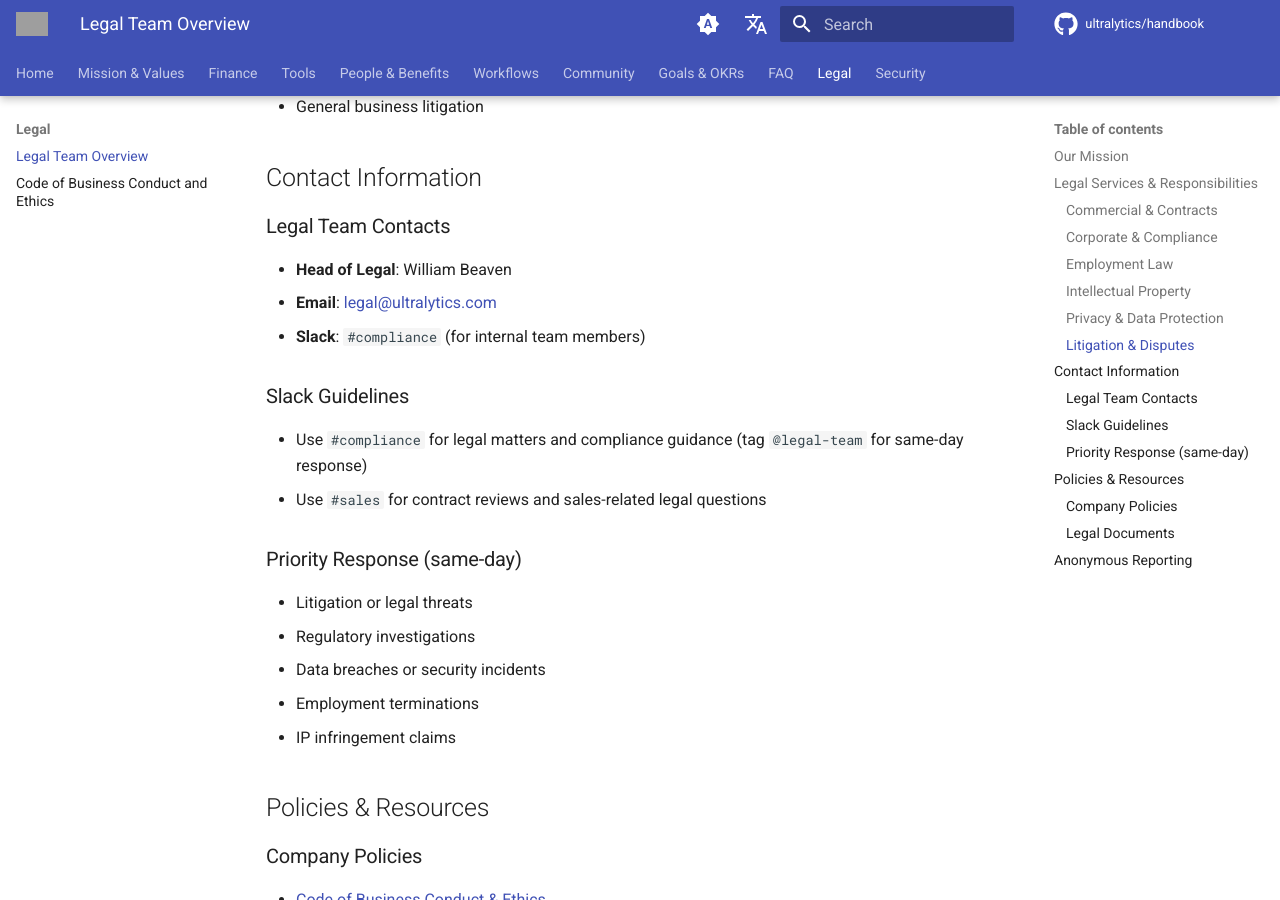
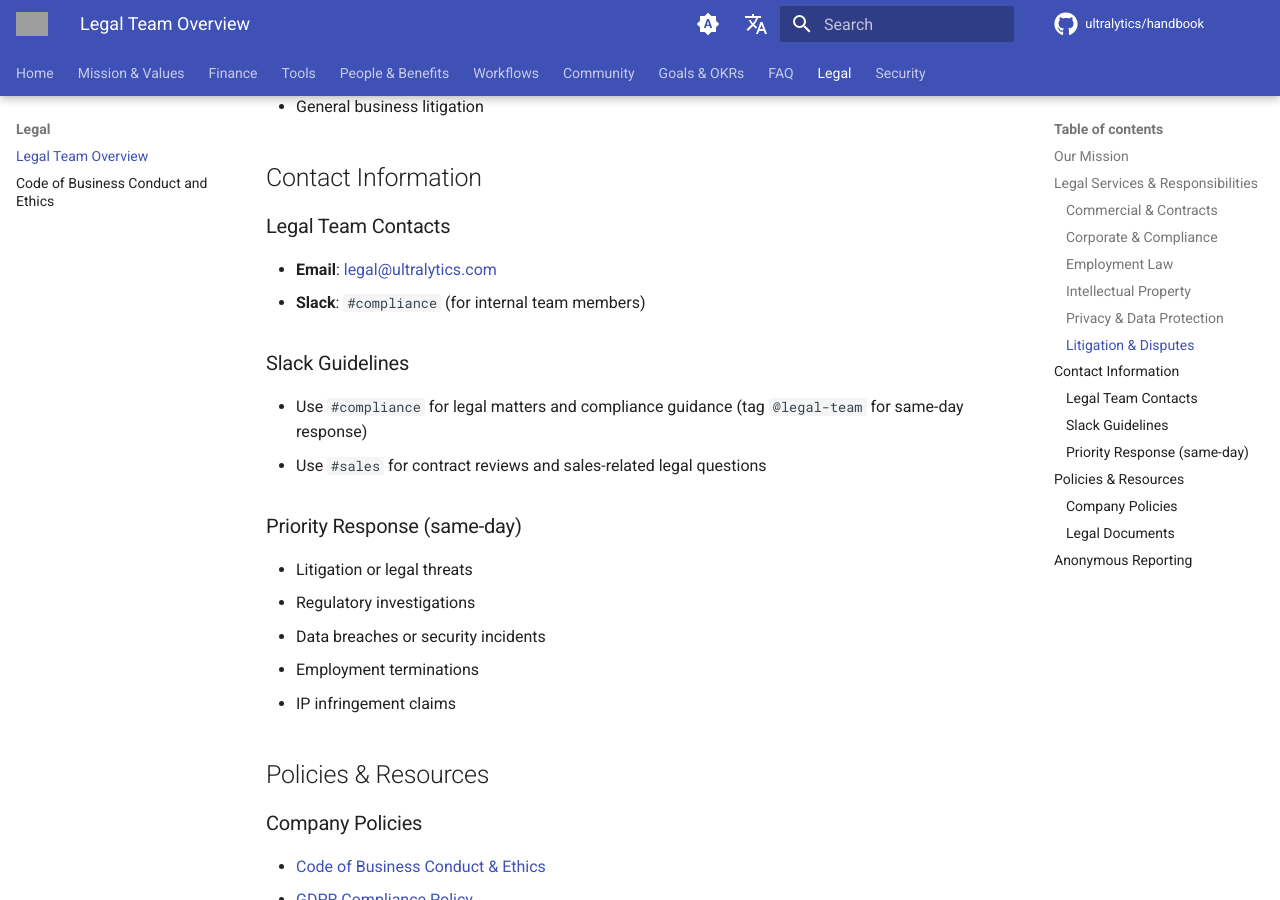
Before and after one commit to ultralytics/handbook, an MkDocs documentation site: the page built from docs/en/legal/team.md, in a window 1280 px wide and 900 px high, scrolled down 1933 px. Built offline with MkDocs 1.6.1 and Material for MkDocs 9.7.7, drawn with Linux system fonts in a browser that asks for light colours; comment, search, counter and statistics services are not loaded; grey boxes are pictures that could not be loaded.

Commit message:
Update team.md
Removed William from the Legal subpage in the Handbook

Signed-off-by: Kristian Sommer <62523663+sokrisba@users.noreply.github.com>

```diff
--- a/docs/en/legal/team.md
+++ b/docs/en/legal/team.md
@@ -63,7 +63,6 @@
 
 ### Legal Team Contacts
 
-- **Head of Legal**: William Beaven
 - **Email**: [legal@ultralytics.com](mailto:legal@ultralytics.com)
 - **Slack**: `#compliance` (for internal team members)
 
```
